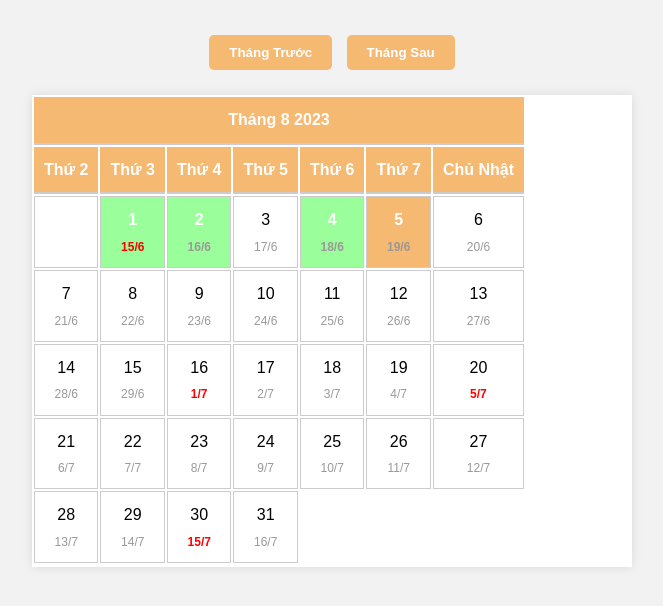
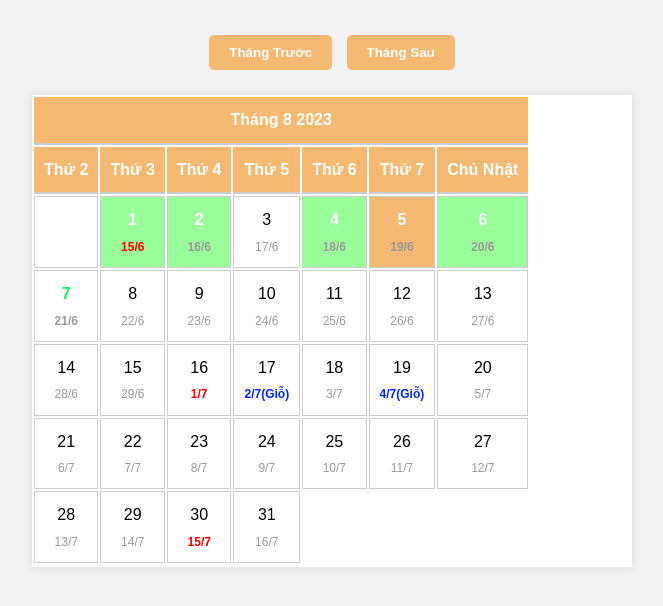
Before and after one commit to trinhtrongphuock66hus/calenda, a plain HTML site: page index.html in a window 1280 px wide. Shown: the whole page, without its empty margins (308-971 px from the left). Drawn offline with Linux system fonts and the light colour scheme.

Commit message:
first commit

```diff
--- a/script.js
+++ b/script.js
@@ -20,13 +20,22 @@
         "2023-08-01",
         "2023-08-02",
         "2023-08-04",
+        "2023-08-05",
+        "2023-08-06",
     ];
     const highlighted = [
         "2023-07-30",
 
     ];
     const highlightedlunar = [
-        "07-05",
+        "07-02",
+        "07-04",
+        "10-01",
+
+    ];
+    const highlightedluong = [
+        "2023-08-07",
+        "2023-09-05",
 
     ];
 
@@ -273,6 +282,13 @@
                     if (isFirstDay || isFullMoon || highlightedlunar.includes(lunarFormatted)) {
                         lunarCell.classList.add("highlighlunar");
                     }
+                    if ( highlightedlunar.includes(lunarFormatted) ) {
+                        lunarCell.classList.add("highlighgio");
+                        lunarCell.textContent = lunarDate[0] + "/" + lunarDate[1] + "(Giỗ)";
+                    }
+                    if ( highlightedluong.includes(formatted) ) {
+                        cell.classList.add("highlighluong");
+                    }
                     row.appendChild(cell);
                     date++;
                 }
--- a/styles.css
+++ b/styles.css
@@ -85,3 +85,11 @@ body {
   color: #ff0000;
   font-weight: bold;
 }
+.highlighgio {
+  color: #0026ff;
+  font-weight: bold;
+}
+.highlighluong {
+  color: #03ff57;
+  font-weight: bold;
+}
```
